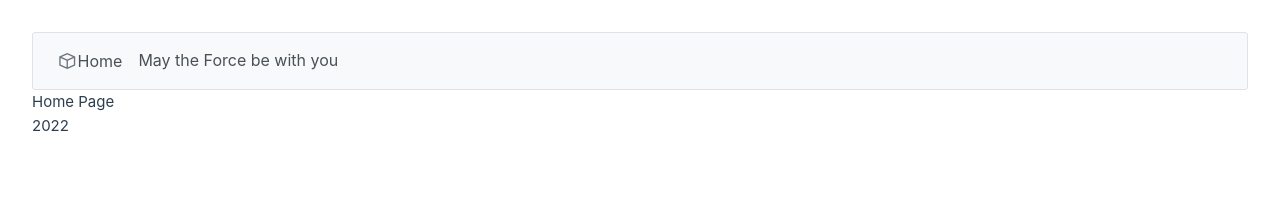
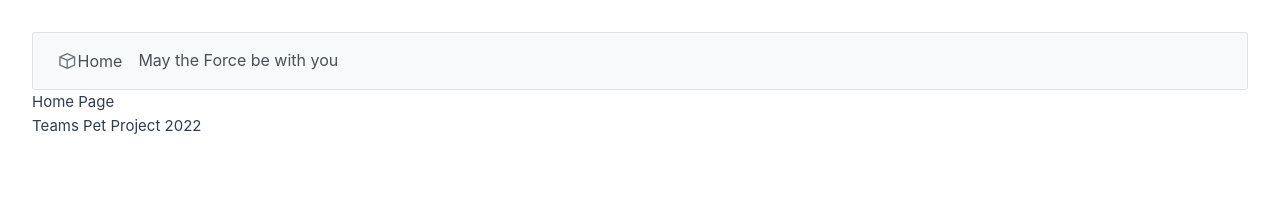
Before and after one commit to olsy-solvve/solvve_course_js_3, a Vue app: page / in a window 1280 px wide. Shown: the top 204 px of the page. Built offline with nearby package versions, Linux system fonts and the light colour scheme; no server answers.

Commit message:
add footer

```diff
--- a/src/App.vue
+++ b/src/App.vue
@@ -4,11 +4,9 @@ import ComponentFooter from "./components/ComponentFooter.vue";
 </script>
 
 <template>
-  <div>
+  <div class="container">
     <ComponentHeader></ComponentHeader>
     <router-view></router-view>
     <ComponentFooter></ComponentFooter>
   </div>
 </template>
-
-<style scoped></style>
--- a/src/assets/main.css
+++ b/src/assets/main.css
@@ -33,3 +33,8 @@ a,
     padding: 0 2rem;
   }
 }
+
+.footerTeams {
+  display: flex;
+  place-items: center;
+};
--- a/src/components/ComponentFooter.vue
+++ b/src/components/ComponentFooter.vue
@@ -3,14 +3,15 @@ export default {
   data() {
     return {
       year: new Date().getFullYear(),
+      develepers: "develeper.name",
     };
   },
 };
 </script>
 
 <template>
-  <footer>
-    {{ year }}
+  <footer class = "footerTeams">
+    Teams Pet Project    {{ year }}
   </footer>
 </template>
 
--- a/src/components/ComponentHeader.vue
+++ b/src/components/ComponentHeader.vue
@@ -33,7 +33,7 @@ export default {
 };
 </script>
 
-<style>
+<style scoped>
 .style {
   margin-right: "auto";
 }
--- a/src/features/People.vue
+++ b/src/features/People.vue
@@ -41,15 +41,11 @@
     </DataView>
   </div>
 
-
-
   <PaginatorVue
-
     :rows="10"
     :totalRecords="totalItemsCount"
     v-model:first="offset"
     @page="onPage($event)"
-
   ></PaginatorVue>
 </template>
 
```
